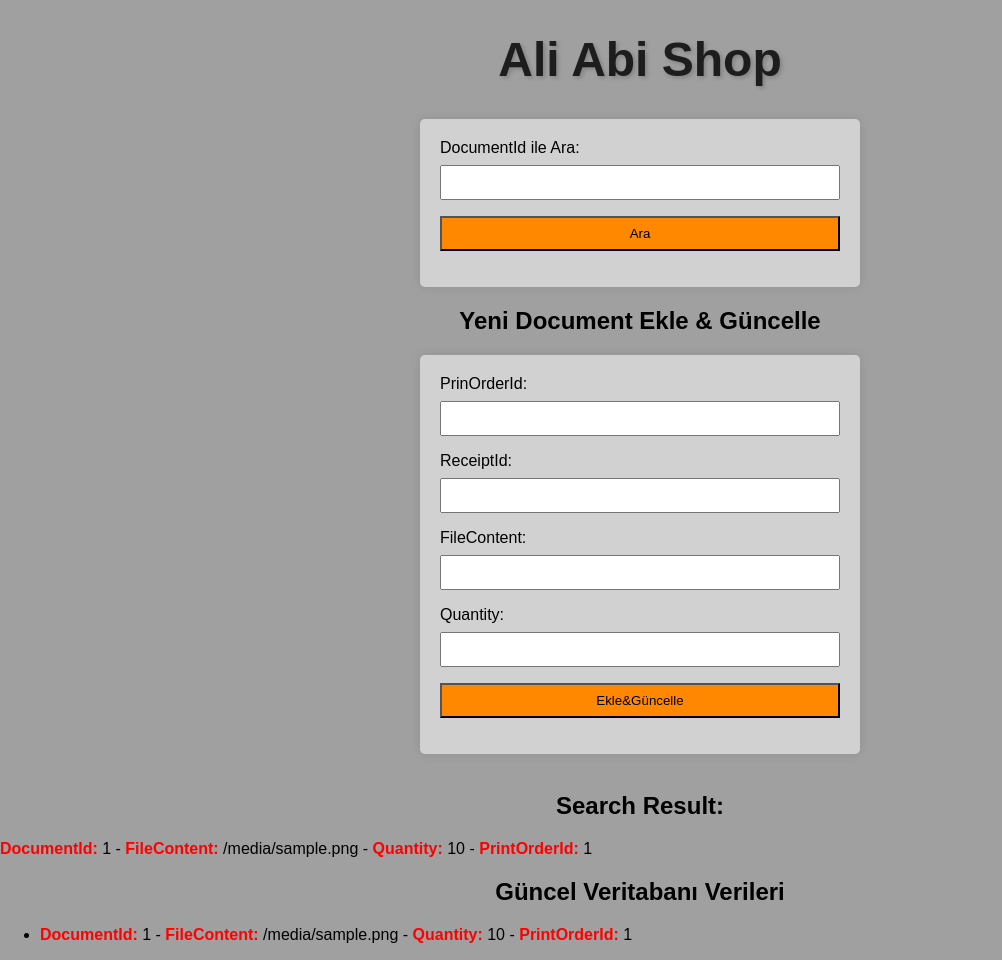
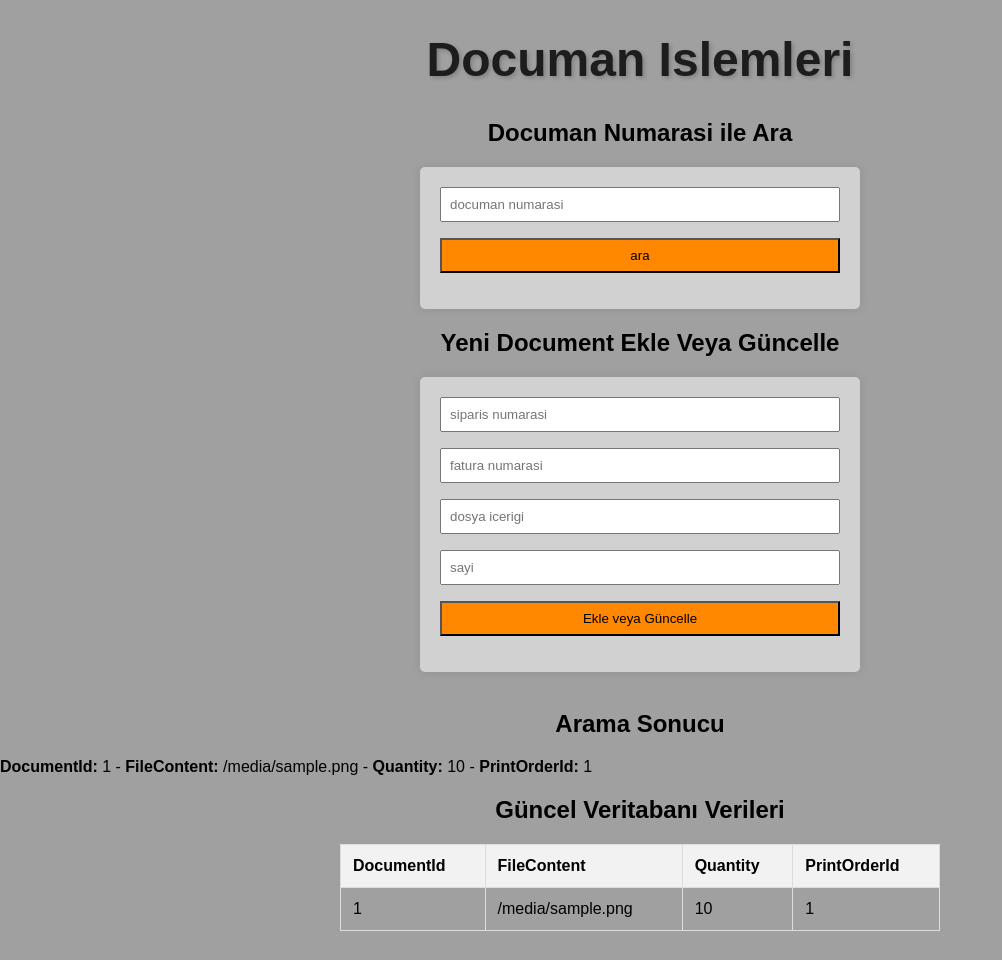
Before and after one commit to yigittuncer07/ali_abi_shop, a Flask app: template WebPython/templates/document.html in a window 1280 px wide. Shown: the whole page, without its empty margins (0-1002 px from the left). After the commit the page ends 931 px from the top, so only its background shows below. Run offline with Flask 3, Linux system fonts and the light colour scheme; the template is opened without the code that fills it: most values are stand-ins (such as "Sample title", 1, 10 or a date in 2020).

Commit message:
fixed frontend for document

```diff
--- a/WebPython/templates/document.html
+++ b/WebPython/templates/document.html
@@ -1,71 +1,67 @@
-<!-- templates/index.html -->
-
 <!DOCTYPE html>
 <html lang="en">
 <head>
     <meta charset="UTF-8">
     <meta name="viewport" content="width=device-width, initial-scale=1.0">
     <link rel="stylesheet" href="static/style.css">
-    <title>AliAbiShop</title>
+    <title>Documan Islemleri</title>
     <link rel="stylesheet" href="static/style.css">
-
 </head>
 <body>
 
-    <a href="{{ url_for('menu') }}" style="text-decoration: none;">
-        <h1 id="cool-title">Ali Abi Shop</h1>
+    <a href="{{ url_for('menu') }}">
+        <h1 id="cool-title">Documan Islemleri</h1>
     </a>
 
+    <h2>Documan Numarasi ile Ara</h2>
     <form action="{{ url_for('search_document') }}" method="post">
-        <label for="search_id">DocumentId ile Ara:</label>
-        <input type="number" id="search_id" name="search_id" required>
-        <input type="submit" value="Ara">
+        <input type="number" id="search_id" name="search_id" required placeholder="documan numarasi">
+        <input type="submit" value="ara">
     </form>
 
-    <h2>Yeni Document Ekle & Güncelle</h2>
+    <h2>Yeni Document Ekle Veya Güncelle</h2>
     <form action="{{ url_for('add_product') }}" method="post">
-        <label for="prinOrderId">PrinOrderId:</label>
-        <input type="number" id="prinOrderId" name="prinOrderId" required><br>
+        <input type="number" id="prinOrderId" name="prinOrderId" required placeholder="siparis numarasi"><br>
+        <input type="number" id="receiptId" name="receiptId" required placeholder="fatura numarasi"><br>
+        <input type="text" id="fileContent" name="fileContent" required placeholder="dosya icerigi"><br>
+        <input type="number" id="quantity" name="quantity" placeholder="sayi"><br>
+        <input type="submit" value="Ekle veya Güncelle">
+    </form>
 
-        <label for="receiptId">ReceiptId:</label>
-        <input type="number" id="receiptId" name="receiptId" required><br>
-
-        <label for="fileContent">FileContent:</label>
-        <input type="text" id="fileContent" name="fileContent" required><br>
-
-        <label for="quantity">Quantity:</label>
-        <input type="number" id="quantity" name="quantity" ><br>
-
-        <input type="submit" value="Ekle&Güncelle">
-    </form>
     <br>
 
-    <h2>Search Result:</h2>
-
-        {% if result %}
-            <strong style="color: red;">DocumentId:</strong> {{ result.DocumentId }} -
-            <strong style="color: red;">FileContent:</strong> {{ result.FileContent }} -
-            <strong style="color: red;">Quantity:</strong> {{ result.Quantity }} -
-            <strong style="color: red;">PrintOrderId:</strong> {{ result.PrintOrderId }}
+    {% if result %}
+        <h2>Arama Sonucu</h2>
+        <strong>DocumentId:</strong> {{ result.DocumentId }} -
+        <strong>FileContent:</strong> {{ result.FileContent }} -
+        <strong>Quantity:</strong> {{ result.Quantity }} -
+        <strong>PrintOrderId:</strong> {{ result.PrintOrderId }}
+    {% else %}
+        {% if result is not defined %}
         {% else %}
-            <p>Belirtilen ItemId ile eşleşen veri bulunamadı.</p>
+            <p>Belirtilen calisan numarasi ile eşleşen veri bulunamadı.</p>
         {% endif %}
+    {% endif %}
 
     <br>
 
     <h2>Güncel Veritabanı Verileri</h2>
-
-    <ul>
+    <table>
+        <tr>
+            <th>DocumentId</th>
+            <th>FileContent</th>
+            <th>Quantity</th>
+            <th>PrintOrderId</th>
+        </tr>
         {% for document in all_data %}
-            <li>
-                <strong style="color: red;">DocumentId:</strong> {{ document.DocumentId }} -
-                <strong style="color: red;">FileContent:</strong> {{ document.FileContent }} -
-                <strong style="color: red;">Quantity:</strong> {{ document.Quantity }} -
-                <strong style="color: red;">PrintOrderId:</strong> {{ document.PrintOrderId }}
-            </li>
+        <tr>
+            <td>{{ document.DocumentId }}</td>
+            <td>{{ document.FileContent }}</td>
+            <td>{{ document.Quantity }}</td>
+            <td>{{ document.PrintOrderId }}</td>
+        </tr>
         {% endfor %}
-    </ul>
-
+    </table>
 
 </body>
 </html>
```
